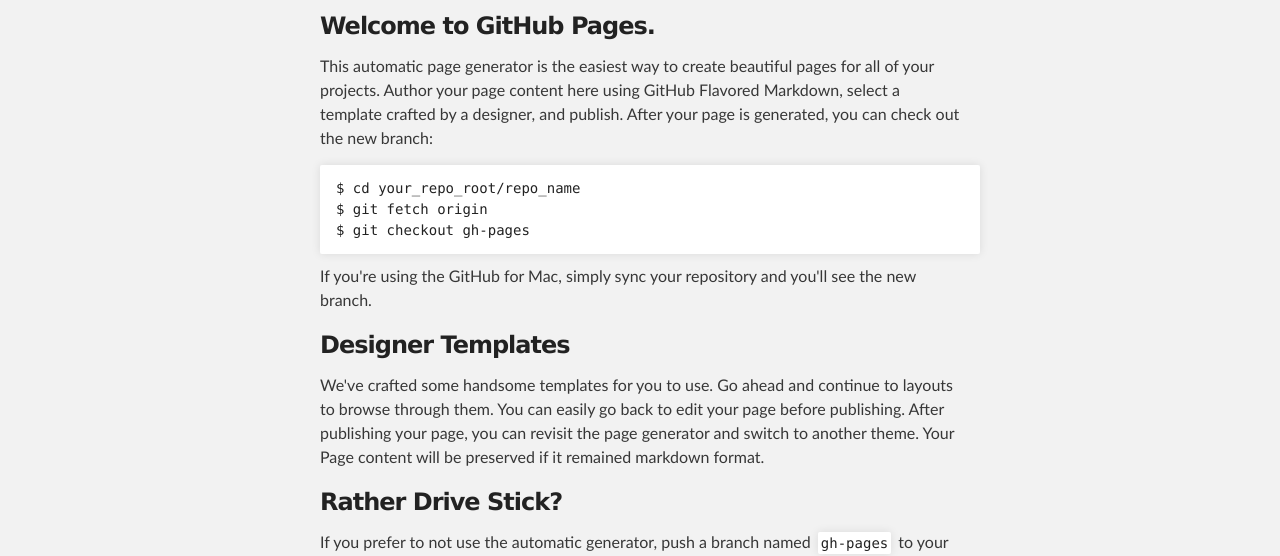
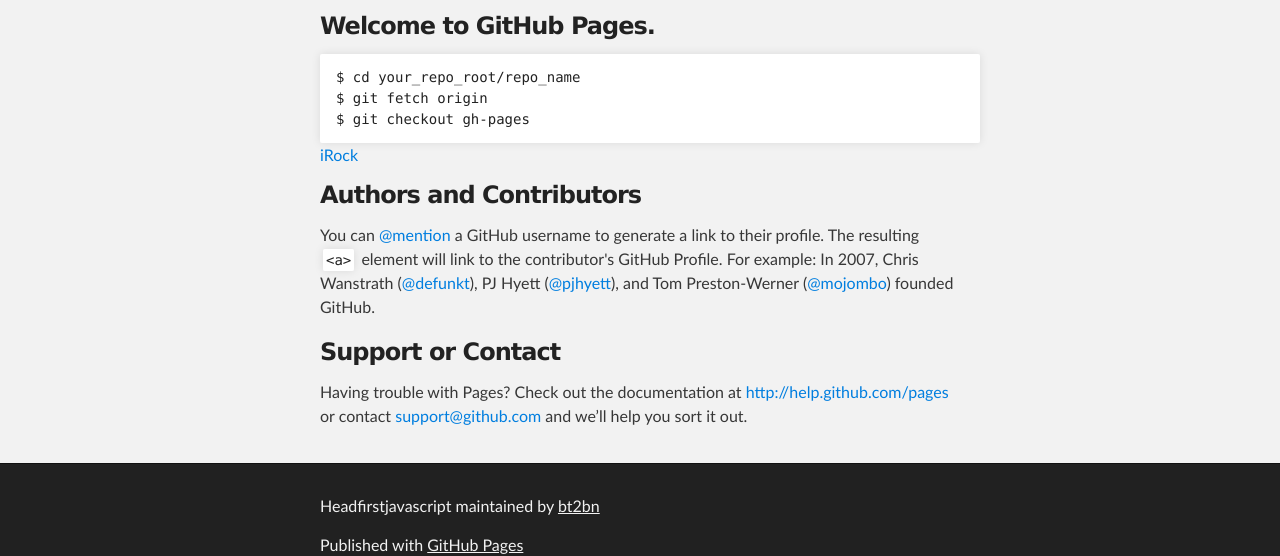
Before and after one commit to bt2bn/headfirstjavascript, a plain HTML site: page index.html in a window 1280 px wide. Shown: the part 252-808 px from the top of the page. Drawn offline with Linux system fonts and the light colour scheme.

Commit message:
adding iRock

```diff
--- a/index.html
+++ b/index.html
@@ -34,25 +34,13 @@
         <h3>
 <a id="welcome-to-github-pages" class="anchor" href="#welcome-to-github-pages" aria-hidden="true"><span class="octicon octicon-link"></span></a>Welcome to GitHub Pages.</h3>
 
-<p>This automatic page generator is the easiest way to create beautiful pages for all of your projects. Author your page content here using GitHub Flavored Markdown, select a template crafted by a designer, and publish. After your page is generated, you can check out the new branch:</p>
 
 <pre><code>$ cd your_repo_root/repo_name
 $ git fetch origin
 $ git checkout gh-pages
 </code></pre>
 
-<p>If you're using the GitHub for Mac, simply sync your repository and you'll see the new branch.</p>
-
-<h3>
-<a id="designer-templates" class="anchor" href="#designer-templates" aria-hidden="true"><span class="octicon octicon-link"></span></a>Designer Templates</h3>
-
-<p>We've crafted some handsome templates for you to use. Go ahead and continue to layouts to browse through them. You can easily go back to edit your page before publishing. After publishing your page, you can revisit the page generator and switch to another theme. Your Page content will be preserved if it remained markdown format.</p>
-
-<h3>
-<a id="rather-drive-stick" class="anchor" href="#rather-drive-stick" aria-hidden="true"><span class="octicon octicon-link"></span></a>Rather Drive Stick?</h3>
-
-<p>If you prefer to not use the automatic generator, push a branch named <code>gh-pages</code> to your repository to create a page manually. In addition to supporting regular HTML content, GitHub Pages support Jekyll, a simple, blog aware static site generator written by our own Tom Preston-Werner. Jekyll makes it easy to create site-wide headers and footers without having to copy them across every page. It also offers intelligent blog support and other advanced templating features.</p>
-
+<a href="https://cdn.rawgit.com/bt2bn/headfirstjavascript/master/irock.html">iRock</a>
 <h3>
 <a id="authors-and-contributors" class="anchor" href="#authors-and-contributors" aria-hidden="true"><span class="octicon octicon-link"></span></a>Authors and Contributors</h3>
 
```
